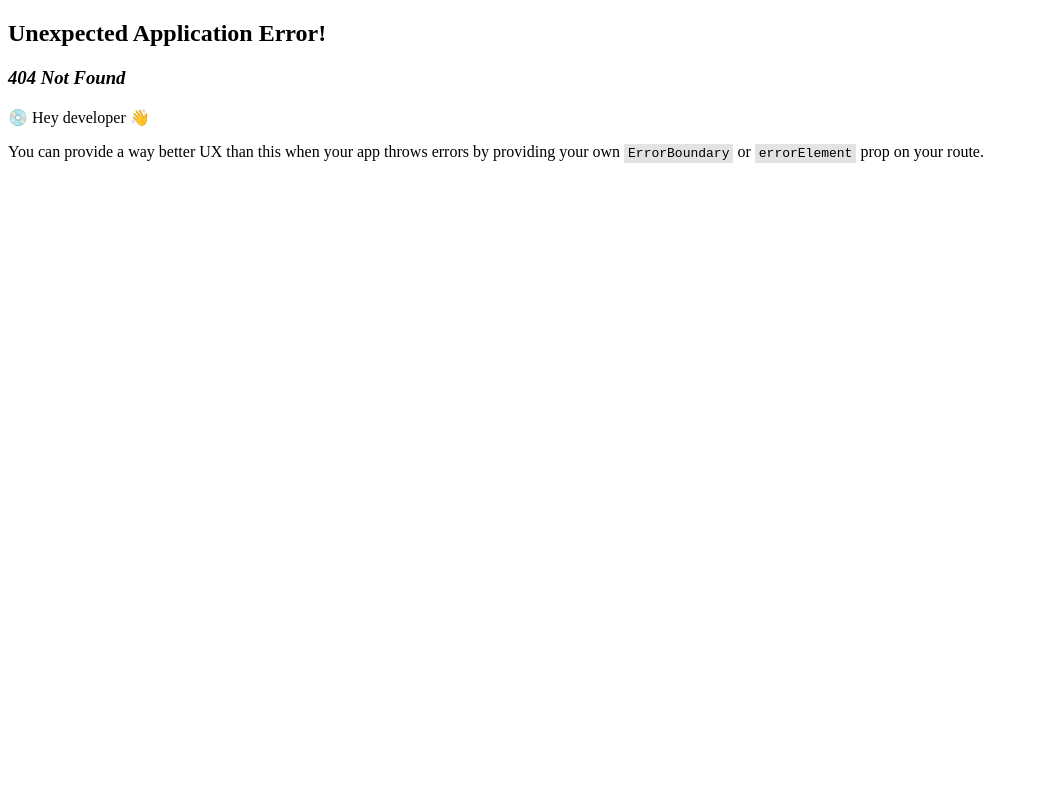
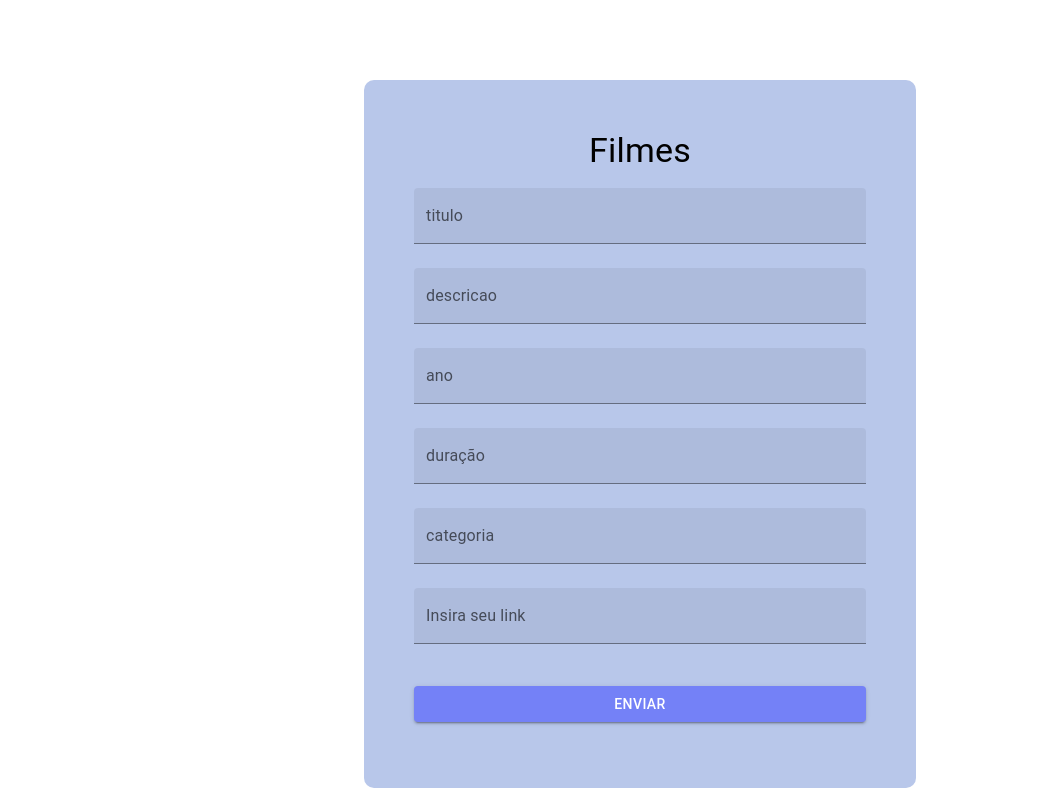
Before and after one commit to anaalturria/catalogo-virtual, a React (Create React App) app: page /Filme in a window 1280 px wide. Before the commit this address had no page. Shown: the whole page, without its empty margins (0-1039 px from the left). Built offline with nearby package versions, Linux system fonts and the light colour scheme.

Commit message:
atulaliza 06

```diff
--- /dev/null
+++ b/src/Cadastro.jsx
@@ -0,0 +1,94 @@
+import { Alert, Box, Button, Checkbox, Container, FormControlLabel, Grid, TextField, Typography } from '@mui/material';
+import React, { useEffect, useState } from 'react';
+
+function Cadastro() {
+
+    const [ nome, setNome] = useState( "" );
+    const[ email, setEmail ] = useState("");
+    const[ senha, setSenha ] = useState("");
+    const [ telefone, setTelefone ] = useState( "" );
+    const [ cpf, setCpf ] = useState ("");
+    const [ cadastro, setCadastro ] = useState( false );
+    const [ erro, setErro ] = useState( false );
+
+    function Cadastrar(evento) {
+
+        evento.preventDefault();
+        fetch("http://10.139.75.32:8080/users", {
+            method: "POST",
+            headers: {
+                'Content-Type': 'application/json'
+            },
+            body: JSON.stringify(
+                {
+                    nome: nome,
+                    email: email,
+                    senha: senha,
+                    telefone: telefone,
+                    cpf: cpf
+
+                }
+            )
+        })
+        .then( (resposta) => resposta.json() )
+        .then( (json) => {
+            if( json.cpf) {
+                setCadastro(true);
+                setErro(false)
+            } else {
+                setErro(true);
+                setCadastro(false)
+            }
+        })
+        .catch( (erro) => { setErro(true)})
+    }
+    useEffect( () => {
+
+        setNome("");
+        setEmail("");
+        setSenha("");
+        setTelefone("");
+        setCpf("");
+        //setCadastro(false);*//
+    }, [ cadastro ] )
+
+
+  return (
+  <Container omponent="section" maxWidth="xs">
+        <Box
+            sx={{
+                mt: 10,
+                backgroundColor: "#B8C7EA",
+                padding: "50px",
+                borderRadius: "10px",
+                display: "flex",
+                flexDirection: "column",
+                alignItems: "center"
+            }}>
+            <Typography component="h1" variant='h4'>Faça seu cadastro</Typography>
+
+            { erro && ( <Alert severity="warning">Desculpe, tente novamente.</Alert>)}
+            { cadastro && ( <Alert severity="success">Cadastro realizado com sucesso.</Alert>)}
+
+            <Box component="form" onSubmit={Cadastrar}>
+                <TextField label="nome" variant="filled" type="text" margin="normal" fullWidth value={nome} onChange={ (e) => setNome( e.target.value)}/>
+                <TextField label="Email" variant="filled" type="email" margin="normal" fullWidth value={email} onChange={ (e) => setEmail( e.target.value)}/>
+                <TextField label="senha" variant="filled" type="password" margin="normal" fullWidth value={senha} onChange={ (e) => setSenha( e.target.value)}/>
+                <TextField label="telefone" variant="filled" type="text" margin="normal" fullWidth value={telefone} onChange={ (e) => setTelefone( e.target.value)}/>
+                <TextField label="cpf" variant="filled" type="text" margin="normal" fullWidth value={cpf} onChange={ (e) => setCpf( e.target.value)}/>
+                <Button type="submit" variant="contained" fullWidth sx={ {mt: 2, mb: 2 } }>Cadastrar</Button>
+                <Grid container>
+                    <Grid>
+                        Já tenho cadastro
+                    </Grid>
+                </Grid>
+            </Box>
+        </Box>
+  </Container>
+
+  )
+};
+
+export default Cadastro;
+
+//rfce*/
--- /dev/null
+++ b/src/Filme.jsx
@@ -0,0 +1,131 @@
+import { Box, Button, Container, TextField, Typography } from '@mui/material';
+import React, { useState } from 'react';
+
+function Filme() {
+
+    const [ titulo, setTitulo ] = useState("");
+    const [ descricao, setDescricao ] = useState("");
+    const [ ano, setAno ] = useState("");
+    const [ duracao, setDuracao ] = useState("");
+    const [ categoria, setCategoria ] = useState("");
+    const [ imagem, setImagem ] = useState ("");
+    const [ cadastro, setCadastro ] = useState( false );
+    const [ erro, setErro ] = useState( false );
+
+
+
+    function Autentica(evento) {
+
+        evento.preventDefault();
+        fetch("http://10.139.75.32:8080/filmes", {
+            method: "POST",
+            headers: {
+                'Content-Type': 'application/json'
+            },
+            body: JSON.stringify(
+                {
+                    titulo: titulo,
+                    descricao: descricao,
+                    ano: ano,
+                    duracao: duracao,
+                    categoria: categoria,
+                    imagem: imagem
+
+                }
+            )
+        })
+        .then( (resposta) => resposta.json() )
+        .then( (json) => {
+            if( json.titulo) {
+                setCadastro(true);
+                setErro(false)
+            } else {
+                setErro(true);
+                setCadastro(false)
+            }
+        })
+        .catch( (erro) => { setErro(true)})
+    }
+
+
+
+  return (
+    <Container omponent="section" maxWidth="sm">
+        <Box
+            sx={{
+                mt: 10,
+                backgroundColor: "#B8C7EA",
+                padding: "50px",
+                borderRadius: "10px",
+                display: "flex",
+                flexDirection: "column",
+                alignItems: "center"
+            }}>
+            <Typography component="h1" variant='h4'>Filmes</Typography>
+            <Box>
+                <TextField
+                    label="titulo"
+                    variant="filled"
+                    type="text"
+                    margin="normal"
+                    fullWidth
+                    value={titulo}
+                    onChange={ (e) => setTitulo( e.target.value)}></TextField>
+                <TextField
+                    label="descricao"
+                    variant="filled"
+                    type="text"
+                    margin="normal"
+                    fullWidth
+                    value={descricao}
+                    onChange={ (e) => setDescricao( e.target.value)}></TextField>
+                <TextField
+                    label="ano"
+                    variant="filled"
+                    type="text"
+                    margin="normal"
+                    fullWidth
+                    value={ano}
+                    onChange={ (e) => setAno( e.target.value)}></TextField>
+                <TextField
+                    label="duração"
+                    variant="filled"
+                    type="text"
+                    margin="normal"
+                    fullWidth
+                    value={duracao}
+                    onChange={ (e) => setDuracao( e.target.value)}></TextField>
+                <TextField
+                    label="categoria"
+                    variant="filled"
+                    type="text"
+                    margin="normal"
+                    fullWidth
+                    value={categoria}
+                    onChange={ (e) => setCategoria( e.target.value)}></TextField>
+                <TextField
+                    label="Insira seu link"
+                    variant="filled"
+                    type="url"
+                    margin="normal"
+                    fullWidth
+                    value={imagem}
+                    onChange={ (e) => setImagem( e.target.value)}></TextField>
+                <Box component="figure" sx={
+                    {
+                        width:"250px",
+                        margin: "0 auto"
+                    }
+                }>
+                    <img src={imagem} alt={titulo} style={{width: "100%" } }></img>
+                </Box>
+                <Button type="submit" variant="contained" fullWidth sx={ {mt: 2, mb: 2 } }>Enviar</Button>
+            </Box>
+
+        </Box>
+    </Container>
+
+  )
+};
+
+export default Filme;
--- a/src/Login.jsx
+++ b/src/Login.jsx
@@ -1,28 +1,11 @@
-import { Box, Button, Checkbox, Container, FormControlLabel, Grid, TextField, Typography } from '@mui/material';
+import { Alert, Box, Button, Checkbox, Container, FormControlLabel, Grid, TextField, Typography } from '@mui/material';
 import React from 'react';
 import { createTheme, ThemeProvider } from '@mui/material/styles';
 import { useState, useEffect } from 'react';
 import { useNavigate, json } from 'react-router-dom';
 
-const theme = createTheme({
-    palette: {
-        mode: 'light',
-        primary: {
-          main: '#7481f7',
-          light: '#c3cbff',
-        },
-        secondary: {
-          main: '#ff50a3',
-        },
-        error: {
-          main: '#e41e1e',
-          dark: '#e8d2d2',
-        },
-        success: {
-          main: '#2dce33',
-        },
-      },
-});
+
+/* se o login for verdadeiro, limpa os campos e envia o usuario para outra pagina*/
 
 function Login() {
 
@@ -43,9 +26,12 @@ function Login() {
         }
     }, [ login ] );
 
+    /*onde verifica as informações do email e senha e se login for falso,
+    o erro é verdadeiro e aparece uma mensagem de alert*/
+
     function Autenticar(evento){
         evento.preventDefault();
-        fetch("https://api.escuelajs.co/api/v1/auth/login", {
+        fetch("http://10.139.75.32:8080/login", {
             method: "POST",
             headers: {
                 'Content-Type': 'application/json'
@@ -53,23 +39,23 @@ function Login() {
             body: JSON.stringify(
                 {
                     email: email,
-                    password: senha
+                    senha: senha
                 }
             )
         })
         .then( (resposta) => resposta.json() )
         .then( (json) => {
-            if( json.statusCode === 401 ) {
-                setErro(false);
+            if( json.user ) {
+                setLogin(true);
             } else {
-                setLogin(true);
+                setErro(true);
             }
         })
         .catch( (erro) => { setErro(true)})
     }
 
   return (
-    <ThemeProvider theme={theme}>
+
     <Container component="section" maxWidth="xs">
         <Box
         sx={{
@@ -83,8 +69,9 @@ function Login() {
             }}
             >
             <Typography component="h1" variant='h4'>Entrar</Typography>
+            { erro && ( <Alert  severity="warning">Revise seus dados e tente novamente.</Alert> ) }
             <Box component="form" onSubmit={Autenticar}>
-                <TextField label="Email" variant="filled" type="email" margin="normal" fullWidth value={email} onChange={ (e) => setEmail( e.target.value)}/>
+                <TextField { ...erro && ("error")} label="Email" variant="filled" type="email" margin="normal" fullWidth value={email} onChange={ (e) => setEmail( e.target.value)}/>
                 <TextField label="senha" variant="filled" type="password" margin="normal" fullWidth value={senha} onChange={ (e) => setSenha( e.target.value)}/>
                 <FormControlLabel
                     control={<Checkbox value={lembrar} name="lembrar" onChange={(e) => setLembrar(!lembrar)}/>}
@@ -103,7 +90,7 @@ function Login() {
             </Box>
         </Box>
     </Container>
-    </ThemeProvider>
+
   )
 };
 
--- a/src/index.js
+++ b/src/index.js
@@ -1,8 +1,31 @@
 import React from 'react';
 import ReactDOM from 'react-dom/client';
 import App from "./App";
+import { createTheme, ThemeProvider } from '@mui/material/styles';
 import { RouterProvider, createBrowserRouter } from 'react-router-dom';
 import Login from './Login';
+import Cadastro from './Cadastro';
+import Filme from './Filme';
+
+const theme = createTheme({
+  palette: {
+      mode: 'light',
+      primary: {
+        main: '#7481f7',
+        light: '#c3cbff',
+      },
+      secondary: {
+        main: '#ff50a3',
+      },
+      error: {
+        main: '#e41e1e',
+        dark: '#e41e1e',
+      },
+      success: {
+        main: '#2dce33',
+      },
+    },
+});
 
 const router = createBrowserRouter([
   {
@@ -12,12 +35,22 @@ const router = createBrowserRouter([
   {
     path: "/Login",
     element: <Login/>
+  },
+  {
+    path: "/Cadastro",
+    element: <Cadastro/>
+  },
+  {
+    path: "/Filme",
+    element: <Filme/>
   }
 ]);
 
 const root = ReactDOM.createRoot(document.getElementById('root'));
 root.render(
-  <RouterProvider router={router} />
+  <ThemeProvider theme={theme}>
+    <RouterProvider router={router} />
+  </ThemeProvider>
 );
 
 
```
